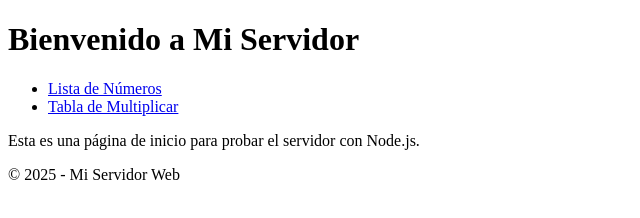
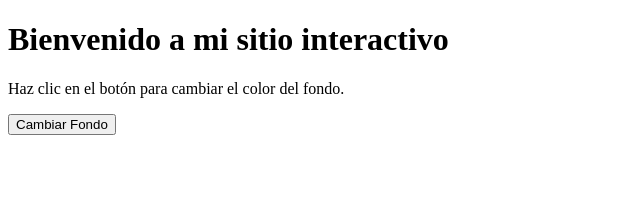
Before and after one commit to 788j/D.A.SITIO_3, a plain HTML site: page index.html in a window 1280 px wide. Shown: the whole page, without its empty margins (0-640 px from the left). Drawn offline with Linux system fonts and the light colour scheme.

Commit message:
Update index.html

```diff
--- a/index.html
+++ b/index.html
@@ -3,24 +3,16 @@
 <head>
     <meta charset="UTF-8">
     <meta name="viewport" content="width=device-width, initial-scale=1.0">
-    <title>Página de Inicio</title>
-    <link rel="stylesheet" href="style.css">
+    <title>Mi Sitio Bonito</title>
+    <link rel="stylesheet" href="styles.css?v=3">
 </head>
 <body>
-    <header>
-        <h1>Bienvenido a Mi Servidor</h1>
-    </header>
-    <nav>
-        <ul>
-            <li><a href="listanumeros">Lista de Números</a></li>
-            <li><a href="listadotabla">Tabla de Multiplicar</a></li>
-        </ul>
-    </nav>
-    <main>
-        <p>Esta es una página de inicio para probar el servidor con Node.js.</p>
-    </main>
-    <footer>
-        <p>&copy; 2025 - Mi Servidor Web</p>
-    </footer>
+    <div class="container">
+        <h1 id="titulo">Bienvenido a mi sitio interactivo</h1>
+        <p>Haz clic en el botón para cambiar el color del fondo.</p>
+        <button onclick="cambiarColor()">Cambiar Fondo</button>
+    </div>
+
+    <script src="script.js?v=3"></script>
 </body>
 </html>
```
